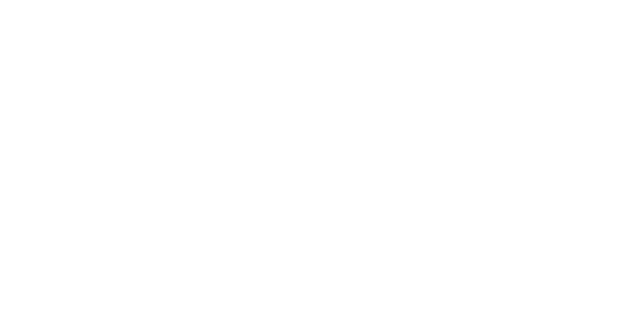
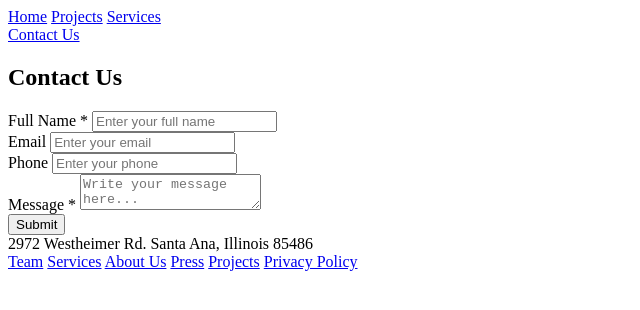
Before and after one commit to loquearde/midterm-project, a plain HTML site: page contact-us.html in a window 1280 px wide. Shown: the whole page, without its empty margins (0-640 px from the left). Drawn offline with Linux system fonts and the light colour scheme.

Commit message:
contact-us.html basic structure ready

```diff
--- a/contact-us.html
+++ b/contact-us.html
@@ -0,0 +1,115 @@
+<!DOCTYPE html>
+<html lang="en">
+  <head>
+    <meta charset="UTF-8" />
+    <meta http-equiv="X-UA-Compatible" content="IE=edge" />
+    <meta name="viewport" content="width=device-width, initial-scale=1.0" />
+    <title>Contact Us</title>
+    <link rel="stylesheet" href="./style.css" />
+    <script src="./index.js"></script>
+  </head>
+  <body>
+    <header>
+      <a href="#" class="navbar-logo w-nav-brand"></a>
+      <nav class="home-project-services">
+        <a href="#">Home</a>
+        <a href="#">Projects</a>
+        <a href="#">Services</a>
+      </nav>
+      <div id="animated-right-menu"></div>
+      <a href="./contact-us.html">Contact Us</a>
+    </header>
+    <section id="contact-section">
+      <div class="container contact-container">
+        <h1 class="contact-heading">Contact Us</h1>
+        <div class="contact-form">
+          <form
+            id="email-form"
+            name="email-form"
+            data-name="Email Form"
+            method="get"
+            class="contact-form-wrapper"
+            aria-label="Email Form"
+          >
+            <div class="contact-text-wrapper">
+              <label for="name" class="contact-title">Full Name *</label>
+              <input
+                type="text"
+                class="contact-text-field w-input"
+                maxlength="256"
+                name="name"
+                data-name="Name"
+                placeholder="Enter your full name"
+                id="name"
+                required=""
+              />
+            </div>
+
+            <div class="contact-text-wrapper">
+              <label for="email" class="contact-title">Email</label>
+              <input
+                type="email"
+                class="contact-text-field w-input"
+                maxlength="256"
+                name="email"
+                data-name="email"
+                placeholder="Enter your email"
+                id="email"
+              />
+            </div>
+
+            <div class="contact-text-wrapper">
+              <label for="phone" class="contact-title">Phone</label>
+              <input
+                type="tel"
+                class="contact-text-field w-input"
+                maxlength="256"
+                name="phone"
+                data-name="phone"
+                placeholder="Enter your phone"
+                id="phone"
+              />
+            </div>
+
+            <div class="contact-text-wrapper">
+              <label for="field" class="contact-title">Message *</label>
+              <textarea
+                placeholder="Write your message here..."
+                maxlength="5000"
+                id="field"
+                name="field"
+                required=""
+                data-name="field"
+                class="contact-text-field textarea w-input"
+              ></textarea>
+            </div>
+            <input
+              type="submit"
+              value="Submit"
+              data-wait="Please wait..."
+              class="submit-button button"
+            />
+          </form>
+        </div>
+      </div>
+    </section>
+    <footer>
+      <div class="container footer">
+        <div class="footer-content">
+          <div class="footer-content-logo"></div>
+          <div class="footer-content-address">
+            2972 Westheimer Rd. Santa Ana, Illinois 85486
+          </div>
+        </div>
+        <div class="footer-links">
+          <a href="#">Team</a>
+          <a href="#">Services</a>
+          <a href="#">About Us</a>
+          <a href="#">Press</a>
+          <a href="#">Projects</a>
+          <a href="#">Privacy Policy</a>
+        </div>
+      </div>
+    </footer>
+  </body>
+</html>
--- a/style.css
+++ b/style.css
@@ -0,0 +1,12 @@
+/* Color palette */
+
+/* Background body: #F1F4FB
+"a" and "button" tags: #072AC8
+CTA background color: #FFC600
+H tags: #292E47
+Active A tag on nav: #0082F3
+Inactive A tag on nav: #6C718B */
+
+/* Font  */
+
+@import url("https://fonts.googleapis.com/css2?family=Roboto:wght@300;400;500;700&display=swap");
```
Also changed, not shown: index.html (+3 -2 lines), 1 other file.
